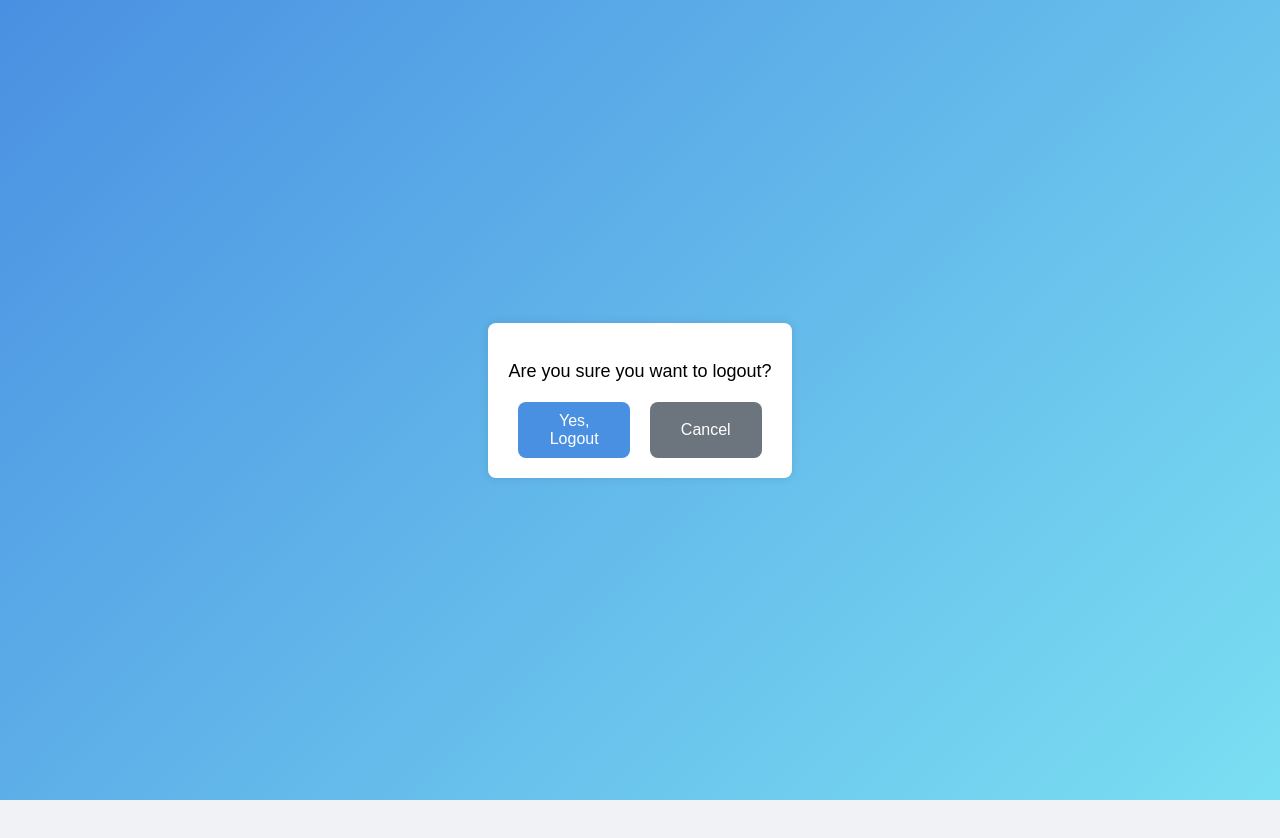
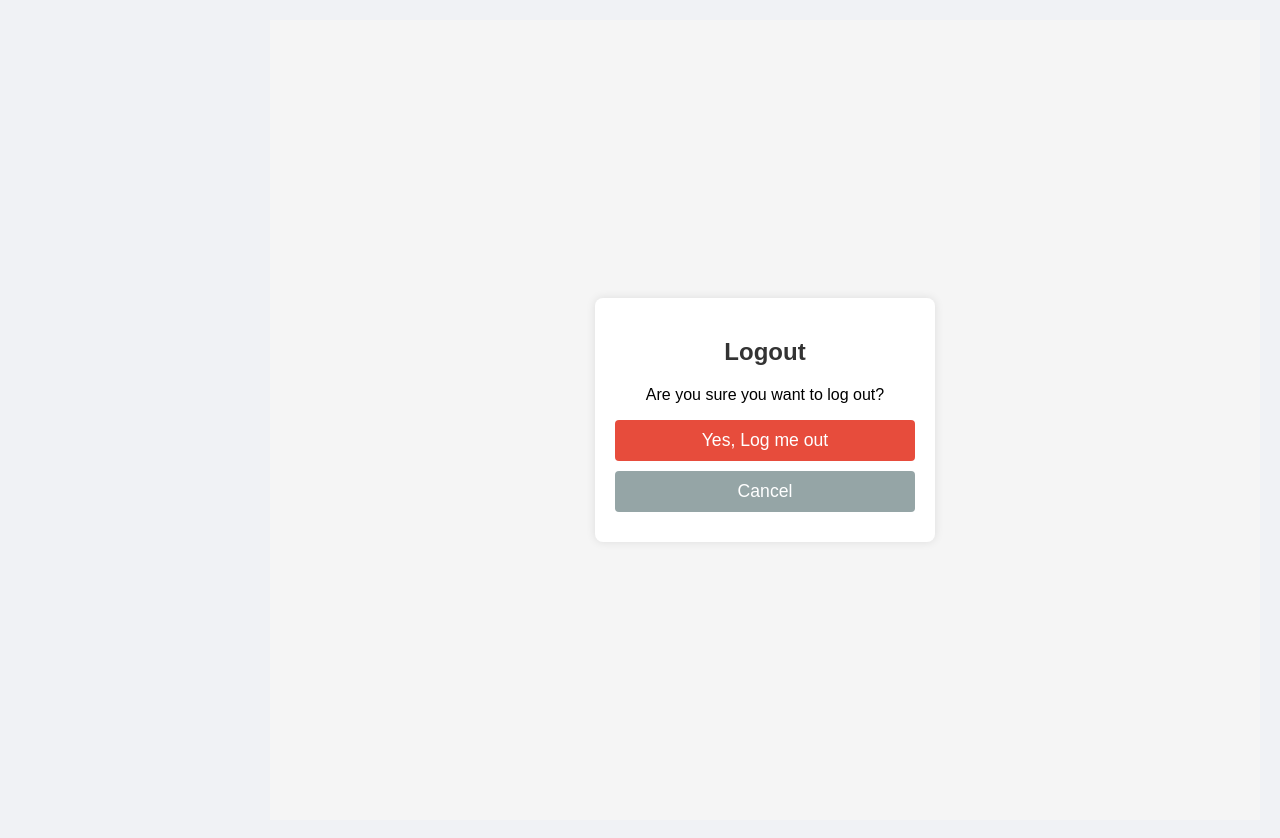
Before and after one commit to SumanthBajjuri07/loyalty-management-platform, a React (Create React App) app: page /logout in a window 1280 px wide. Both pictures are taken after a click on the button "Logout". Before the commit the page ends 800 px from the top, so only its background shows below. Built offline with nearby package versions, Linux system fonts and the light colour scheme.

Commit message:
SIDE-BAR OVERLAP ISSUE RESOLVED

```diff
--- a/src/App.css
+++ b/src/App.css
@@ -1,38 +1,9 @@
 .App {
-  text-align: center;
+  display: flex;
 }
 
-.App-logo {
-  height: 40vmin;
-  pointer-events: none;
+.main-content {
+  flex-grow: 1;
+  margin-left: 250px; /* Adjust margin to match sidebar width */
+  padding: 20px;
 }
-
-@media (prefers-reduced-motion: no-preference) {
-  .App-logo {
-    animation: App-logo-spin infinite 20s linear;
-  }
-}
-
-.App-header {
-  background-color: #282c34;
-  min-height: 100vh;
-  display: flex;
-  flex-direction: column;
-  align-items: center;
-  justify-content: center;
-  font-size: calc(10px + 2vmin);
-  color: white;
-}
-
-.App-link {
-  color: #61dafb;
-}
-
-@keyframes App-logo-spin {
-  from {
-    transform: rotate(0deg);
-  }
-  to {
-    transform: rotate(360deg);
-  }
-}
--- a/src/App.js
+++ b/src/App.js
@@ -9,32 +9,32 @@ import PointsManagement from "./Components/PointsManagement/PointsManagement";
 import Sidebar from "./Components/Sidebar/Sidebar";
 import Logout from "./Components/Logout/Logout";
 import Welcome from "./Components/Welcome/Welcome";
-
-
+import './App.css';
 
 const App = () => {
   const [isLoggedIn, setIsLoggedIn] = useState(false);
 
-  useEffect(() => {
-    const loggedInStatus = localStorage.getItem('isLoggedIn');
-    if (loggedInStatus === 'true') {
-      setIsLoggedIn(true);
-    }
-  }, []);
+  const handleLogin = () => {
+    setIsLoggedIn(true);
+  };
+
+  const handleLogout = () => {
+    setIsLoggedIn(false);
+  };
+
   return (
-  <Router>
-      <div className="app-container">
-        {isLoggedIn && <Sidebar />}
+    <Router>
+      <div className="App">
+        {isLoggedIn && <Sidebar handleLogout={handleLogout} />}
         <div className="main-content">
           <Routes>
-            <Route path="/login" element={<Login setIsLoggedIn={setIsLoggedIn} />} />
-            <Route path="/welcome" element={isLoggedIn ? <Welcome /> : <Navigate to="/login" />} />
-            <Route path="/dashboard" element={isLoggedIn ? <Dashboard /> : <Navigate to="/login" />} />
-            <Route path="/members" element={isLoggedIn ? <MemberManagement /> : <Navigate to="/login" />} />
-            <Route path="/points" element={isLoggedIn ? <PointsManagement /> : <Navigate to="/login" />} />
-            <Route path="/transactions" element={isLoggedIn ? <TransactionManagement /> : <Navigate to="/login" />} />
+            <Route path="/login" element={<Login onLogin={handleLogin} />} />
+            <Route path="/dashboard" element={isLoggedIn ? <Dashboard /> : <Login onLogin={handleLogin} />} />
+            <Route path="/member-management" element={isLoggedIn ? <MemberManagement /> : <Login onLogin={handleLogin} />} />
+            <Route path="/points-management" element={isLoggedIn ? <PointsManagement /> : <Login onLogin={handleLogin} />} />
+            <Route path="/transaction-management" element={isLoggedIn ? <TransactionManagement /> : <Login onLogin={handleLogin} />} />
             <Route path="/logout" element={<Logout setIsLoggedIn={setIsLoggedIn} />} />
-            <Route path="*" element={<Navigate to={isLoggedIn ? "/welcome" : "/login"} />} />
+            <Route path="/" element={isLoggedIn ? <Dashboard /> : <Login onLogin={handleLogin} />} />
           </Routes>
         </div>
       </div>
--- a/src/Components/Login/Login.css
+++ b/src/Components/Login/Login.css
@@ -1,43 +1,61 @@
-
-   .login-container {
+.login-container {
     display: flex;
     justify-content: center;
     align-items: center;
     height: 100vh;
-    background-color: #f0f0f0;
+    background-color: #f5f5f5;
   }
 
-  .login-form {
-    display: flex;
-    flex-direction: column;
+  .login-box {
     width: 300px;
     padding: 20px;
-    border: 1px solid #ccc;
-    border-radius: 5px;
-    background-color: #fff;
-  }
-
-  .login-form h2 {
-    margin-bottom: 20px;
+    border-radius: 8px;
+    background-color: #ffffff;
+    box-shadow: 0 0 10px rgba(0, 0, 0, 0.1);
     text-align: center;
   }
 
-  .login-form input {
-    margin-bottom: 10px;
-    padding: 10px;
-    border: 1px solid #ccc;
-    border-radius: 5px;
+  .login-box h2 {
+    margin-bottom: 20px;
+    color: #333;
   }
 
-  .login-form button {
-    padding: 10px;
-    background-color: #007bff;
-    color: #fff;
-    border: none;
-    border-radius: 5px;
-    cursor: pointer;
+  .form-group {
+    margin-bottom: 15px;
+    text-align: left;
   }
 
-  .login-form button:hover {
-    background-color: #0056b3;
+  .form-group label {
+    display: block;
+    margin-bottom: 5px;
+    color: #333;
   }
+
+  .form-group input {
+    width: 100%;
+    padding: 8px;
+    box-sizing: border-box;
+    border: 1px solid #ccc;
+    border-radius: 4px;
+    height: 30px;
+  }
+
+  .error {
+    color: red;
+    margin-top: 10px;
+  }
+
+  button {
+    width: 100%;
+    padding: 10px;
+    background-color: #3498db;
+    border: none;
+    border-radius: 4px;
+    color: white;
+    cursor: pointer;
+    transition: background-color 0.3s ease;
+  }
+
+  button:hover {
+    background-color: #2980b9; /* Darker blue on hover */
+  }
--- a/src/Components/Login/Login.jsx
+++ b/src/Components/Login/Login.jsx
@@ -2,42 +2,49 @@ import React, { useState } from 'react';
 import { useNavigate } from 'react-router-dom';
 import './Login.css';
 
-const Login = ({ setIsLoggedIn }) => {
+const Login = ({ onLogin }) => {
   const [email, setEmail] = useState('');
   const [password, setPassword] = useState('');
+  const [error, setError] = useState('');
   const navigate = useNavigate();
 
-  const handleLogin = (e) => {
+  const handleSubmit = (e) => {
     e.preventDefault();
     if (email === 'admin@abc.com' && password === 'admin') {
-      localStorage.setItem('isLoggedIn', 'true');
-      setIsLoggedIn(true);
-      navigate('/welcome');
+      onLogin();
+      navigate('/dashboard');
     } else {
-      alert('Invalid email or password');
+      setError('Invalid email or password');
     }
   };
 
   return (
     <div className="login-container">
-      <form className="login-form" onSubmit={handleLogin}>
+      <div className="login-box">
         <h2>Login</h2>
+        <form onSubmit={handleSubmit}>
+          <div className="form-group">
+            <label>Email:</label>
             <input
               type="email"
-          placeholder="Email"
               value={email}
               onChange={(e) => setEmail(e.target.value)}
               required
             />
+          </div>
+          <div className="form-group">
+            <label>Password:</label>
             <input
               type="password"
-          placeholder="Password"
               value={password}
               onChange={(e) => setPassword(e.target.value)}
               required
             />
+          </div>
+          {error && <p className="error">{error}</p>}
           <button type="submit">Login</button>
         </form>
+      </div>
     </div>
   );
 };
--- a/src/Components/Logout/Logout.css
+++ b/src/Components/Logout/Logout.css
@@ -3,69 +3,51 @@
     justify-content: center;
     align-items: center;
     height: 100vh;
-    background: linear-gradient(135deg, #4a90e2, #7bdff2);
+    background-color: #f5f5f5;
   }
 
-  .logout-button {
-    padding: 12px 24px;
-    background-color: #4a90e2;
-    color: #fff;
+  .logout-box {
+    width: 300px;
+    padding: 20px;
+    border-radius: 8px;
+    background-color: #ffffff;
+    box-shadow: 0 0 10px rgba(0, 0, 0, 0.1);
+    text-align: center;
+  }
+
+  .logout-box h2 {
+    margin-bottom: 20px;
+    color: #333;
+  }
+
+  button {
+    width: 100%;
+    padding: 10px;
+    margin-bottom: 10px;
+    background-color: #3498db; /* Light blue color */
     border: none;
-    border-radius: 8px;
-    font-size: 18px;
+    border-radius: 4px;
+    color: white;
     cursor: pointer;
     transition: background-color 0.3s ease;
   }
 
-  .logout-button:hover {
-    background-color: #357dbf;
+  button:hover {
+    background-color: #2980b9; /* Darker blue on hover */
   }
 
-  .confirm-container {
-    background-color: #fff;
-    padding: 20px;
-    border-radius: 8px;
-    box-shadow: 0px 0px 10px rgba(0, 0, 0, 0.1);
-    max-width: 300px;
-    text-align: center;
+  .confirm-btn {
+    background-color: #e74c3c; /* Light red color */
   }
 
-  .confirm-container p {
-    margin-bottom: 20px;
-    font-size: 18px;
+  .confirm-btn:hover {
+    background-color: #c0392b; /* Darker red on hover */
   }
 
-  .confirm-buttons {
-    display: flex;
-    justify-content: center;
+  .cancel-btn {
+    background-color: #95a5a6; /* Light grey color */
   }
 
-  .confirm-button,
-  .cancel-button {
-    padding: 10px 20px;
-    margin: 0 10px;
-    border: none;
-    border-radius: 8px;
-    cursor: pointer;
-    font-size: 16px;
+  .cancel-btn:hover {
+    background-color: #7f8c8d; /* Darker grey on hover */
   }
-
-  .confirm-button {
-    background-color: #4a90e2;
-    color: #fff;
-    transition: background-color 0.3s ease;
-  }
-
-  .confirm-button:hover {
-    background-color: #357dbf;
-  }
-
-  .cancel-button {
-    background-color: #6c757d;
-    color: #fff;
-    transition: background-color 0.3s ease;
-  }
-
-  .cancel-button:hover {
-    background-color: #5a6268;
-  }
--- a/src/Components/Logout/Logout.jsx
+++ b/src/Components/Logout/Logout.jsx
@@ -7,30 +7,24 @@ const Logout = ({ setIsLoggedIn }) => {
   const [confirmLogout, setConfirmLogout] = useState(false);
 
   const handleLogout = () => {
-    localStorage.removeItem('isLoggedIn');
     setIsLoggedIn(false);
     navigate('/login');
   };
 
   return (
     <div className="logout-container">
-      {!confirmLogout ? (
-        <button className="logout-button" onClick={() => setConfirmLogout(true)}>
-          Logout
-        </button>
-      ) : (
-        <div className="confirm-container">
-          <p>Are you sure you want to logout?</p>
-          <div className="confirm-buttons">
-            <button className="confirm-button" onClick={handleLogout}>
-              Yes, Logout
-            </button>
-            <button className="cancel-button" onClick={() => setConfirmLogout(false)}>
-              Cancel
-            </button>
+      <div className="logout-box">
+        <h2>Logout</h2>
+        {confirmLogout ? (
+          <div>
+            <p>Are you sure you want to log out?</p>
+            <button className="confirm-btn" onClick={handleLogout}>Yes, Log me out</button>
+            <button className="cancel-btn" onClick={() => setConfirmLogout(false)}>Cancel</button>
           </div>
-        </div>
-      )}
+        ) : (
+          <button className="logout-btn" onClick={() => setConfirmLogout(true)}>Logout</button>
+        )}
+      </div>
     </div>
   );
 };
--- a/src/Components/Sidebar/Sidebar.css
+++ b/src/Components/Sidebar/Sidebar.css
@@ -1,28 +1,46 @@
 .sidebar {
-    width: 200px;
-    height: 100vh;
     position: fixed;
     top: 0;
     left: 0;
+    width: 250px;
+    height: 100%;
     background-color: #333;
     padding-top: 20px;
+    z-index: 1000;
   }
 
-  .sidebar ul {
+  .sidebar-nav {
     list-style-type: none;
     padding: 0;
+    margin: 0;
   }
 
-  .sidebar ul li {
-    margin: 20px 0;
+  .sidebar-nav li {
+    margin-bottom: 10px;
   }
 
-  .sidebar ul li a {
-    color: white;
+  .sidebar-nav li a,
+  .logout-btn {
+    display: block;
+    padding: 10px 20px;
+    color: #fff;
     text-decoration: none;
-    font-size: 18px;
+    transition: background-color 0.3s ease;
   }
 
-  .sidebar ul li a:hover {
-    text-decoration: underline;
+  .sidebar-nav li a:hover,
+  .logout-btn:hover {
+    background-color: #555;
   }
+
+  .logout-btn {
+    background-color: transparent;
+    border: none;
+    cursor: pointer;
+    text-align: left;
+  }
+
+  .main-content {
+    margin-left: 250px;
+    padding: 20px;
+  }
--- a/src/Components/Sidebar/Sidebar.jsx
+++ b/src/Components/Sidebar/Sidebar.jsx
@@ -1,25 +1,32 @@
 import React from 'react';
-import { Link } from 'react-router-dom';
+import { Link, useNavigate } from 'react-router-dom';
 import './Sidebar.css';
 
-const Sidebar = () => {
+const Sidebar = ({ handleLogout }) => {
+  const navigate = useNavigate();
+
+  const handleLogoutClick = () => {
+    handleLogout();
+    navigate('/login');
+  };
+
   return (
     <div className="sidebar">
-      <ul>
+      <ul className="sidebar-nav">
         <li>
           <Link to="/dashboard">Dashboard</Link>
         </li>
         <li>
-          <Link to="/members">Manage Members</Link>
+          <Link to="/member-management">Manage Members</Link>
         </li>
         <li>
-          <Link to="/points">Points Management</Link>
+          <Link to="/points-management">Points Management</Link>
         </li>
         <li>
-          <Link to="/transactions">Transactions</Link>
+          <Link to="/transaction-management">Transactions</Link>
         </li>
         <li>
-          <Link to="/logout">Logout</Link>
+          <button className="logout-btn" onClick={handleLogoutClick}>Logout</button>
         </li>
       </ul>
     </div>
```
Lines whose indentation alone changed are shown as unchanged.
